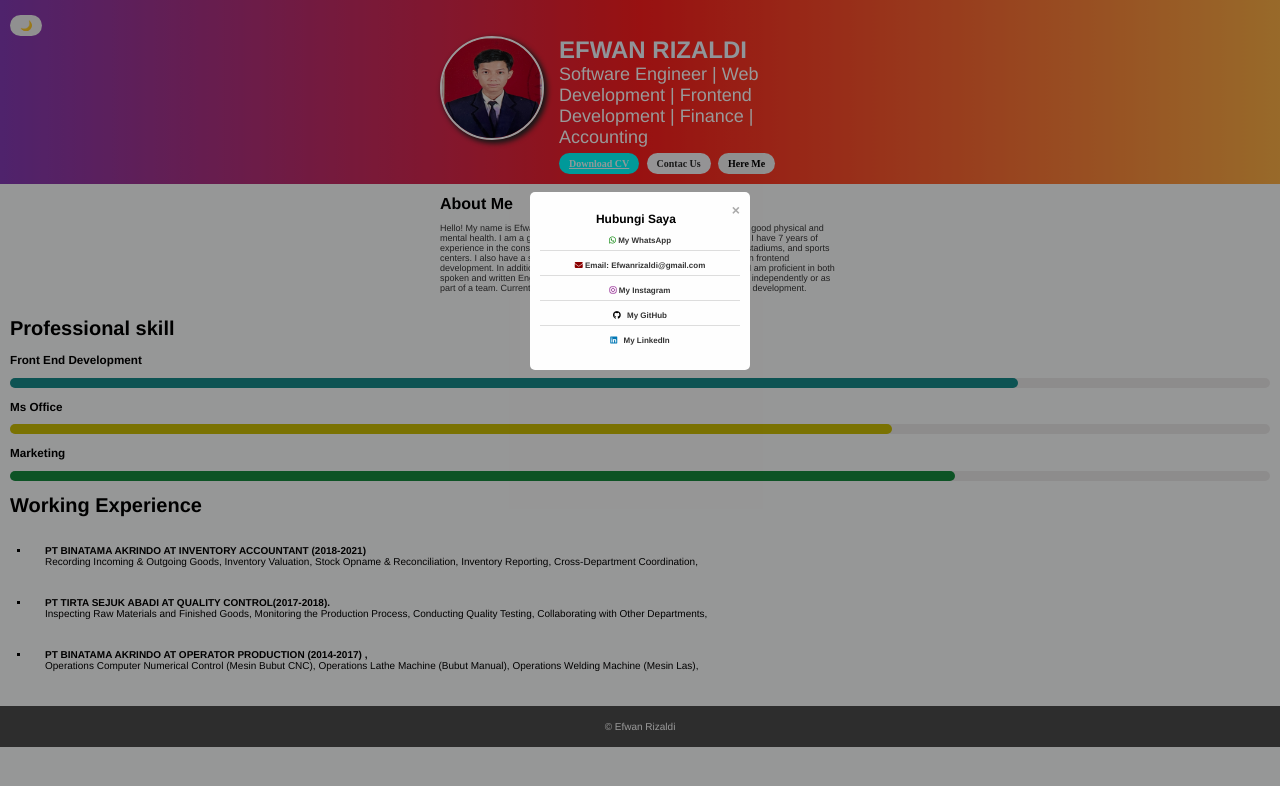
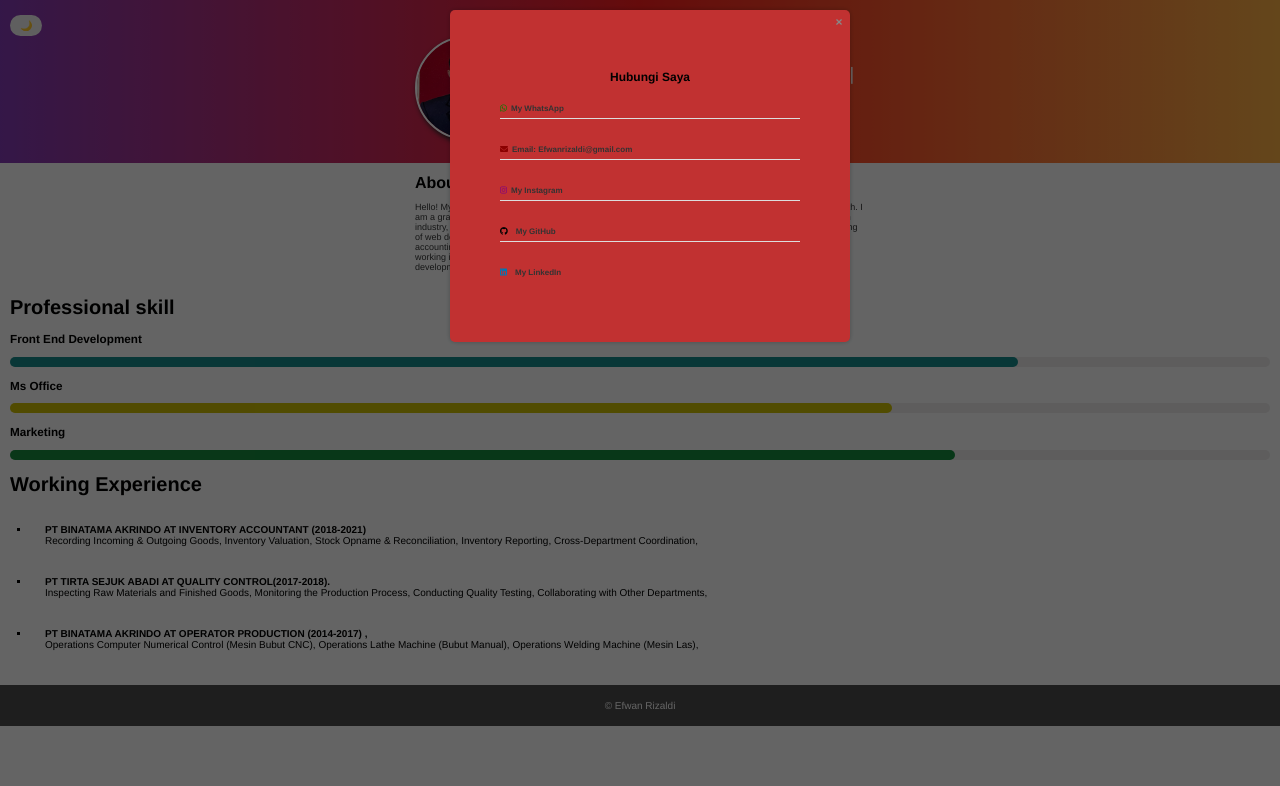
Before and after one commit to Efwan016/my-portfolio, a plain HTML site: page index.html in a window 1280 px wide. Both pictures are taken after a click on the button "Contac Us". Drawn offline with Linux system fonts and the light colour scheme.

Commit message:
Update style.css

```diff
--- a/style.css
+++ b/style.css
@@ -19,11 +19,11 @@
             }
             .headercontainer {
                 display: flex;
-                max-width: 800px;
+                max-width: 900px;
                 margin: 0px auto;
             }
             .contentholder{
-                max-width: 800px;
+                max-width: 900px;
                 margin: 0 auto;
             }
             .imgprofile{
@@ -70,8 +70,8 @@
                 transition-duration: 1s;
             }
             .button.download {
-                background-color: aqua;
-                color: azure;
+                background-color: rgb(255, 255, 255);
+                color: rgb(64, 67, 67);
                 cursor: pointer;
             }
             .button.hire{
@@ -129,7 +129,7 @@
                 text-align: center;
             }
             .footerholder{
-                max-width: 800px;
+                max-width: 900px;
                 margin: 0 auto;
                 padding: 30px;
             }
@@ -214,3 +214,95 @@ body.dark-mode {
 .dark-mode .workex li {
     color: #f0f0f0;
 }
+
+.modal {
+  display: none;
+  position: fixed;
+  z-index: 1000;
+  left: 0; top: 0;
+  width: 100%; height: 100%;
+  background-color: rgba(0, 0, 0, 0.6);
+  justify-content: center;
+  align-items: center;
+  padding: 20px;
+}
+
+/* Konten Modal */
+.modal-content {
+  background-color: #c13131;
+  padding: 100px;
+  border-radius: 10px;
+  width: 100%;
+  max-width: 600px;
+  box-shadow: 0 0 10px rgba(0,0,0,0.25);
+  position: relative;
+  animation: fadeInUp 0.3s ease;
+  margin: 0 auto;
+}
+
+/* Tombol Close */
+.modal-content .close {
+  position: absolute;
+  top: 10px; right: 15px;
+  font-size: 24px;
+  color: #888;
+  cursor: pointer;
+}
+
+/* Form Styling */
+.modal-content form input,
+.modal-content form textarea {
+  width: 100%;
+  padding: 12px;
+  margin-bottom: 15px;
+  border: 1px solid #ccc;
+  border-radius: 8px;
+  font-size: 16px;
+}
+
+.modal-content form button {
+  background-color: #007bff;
+  color: white;
+  padding: 12px 20px;
+  border: none;
+  border-radius: 8px;
+  font-size: 16px;
+  cursor: pointer;
+}
+
+.modal-content form button:hover {
+  background-color: #0056b3;
+}
+
+/* Kontak Sosial Style */
+.contact-info {
+  display: flex;
+  flex-direction: column;
+  gap: 12px;
+}
+
+.contact-info a {
+  display: flex;
+  align-items: center;
+  font-size: 16px;
+  text-decoration: none;
+  color: #333;
+  gap: 8px;
+  transition: color 0.3s ease;
+}
+
+.contact-info a:hover {
+  color: #007bff;
+}
+
+/* Animasi */
+@keyframes fadeInUp {
+  from {
+    opacity: 0;
+    transform: translateY(30px);
+  }
+  to {
+    opacity: 1;
+    transform: translateY(0);
+  }
+}
```
